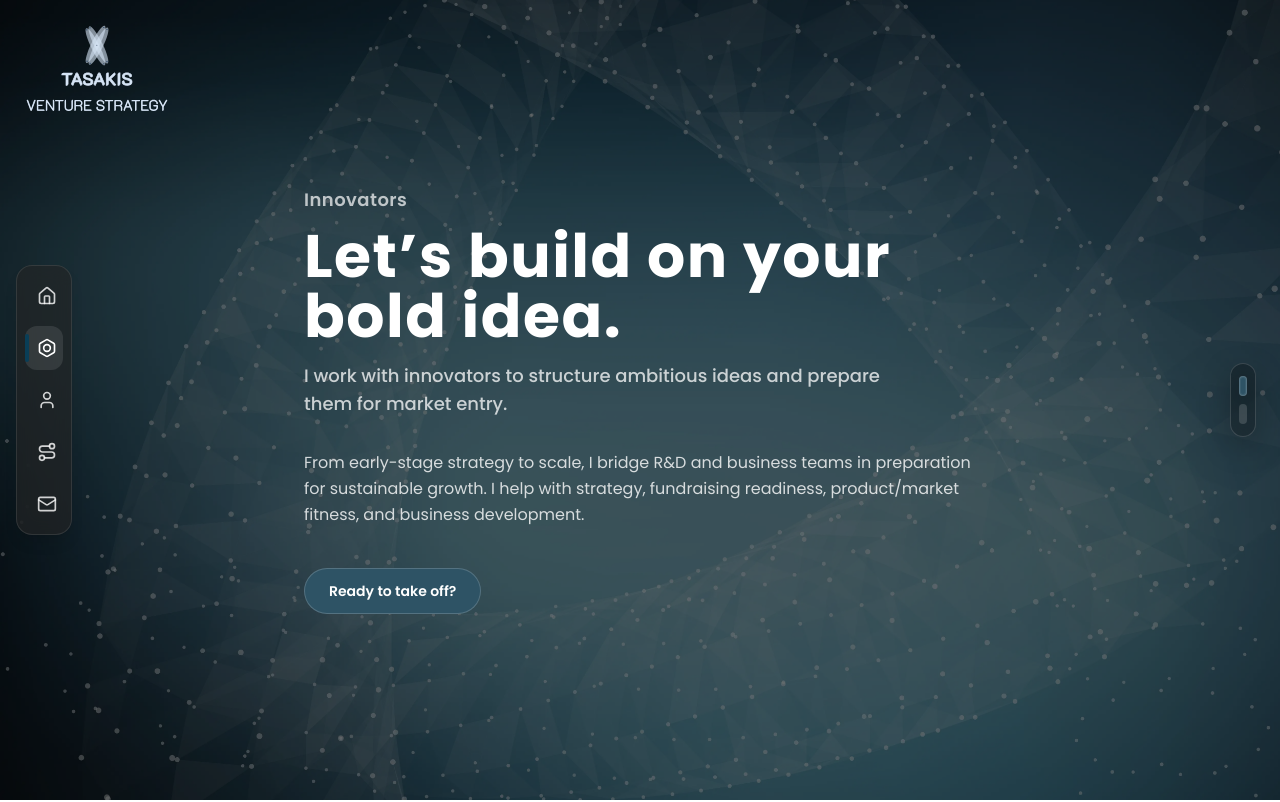
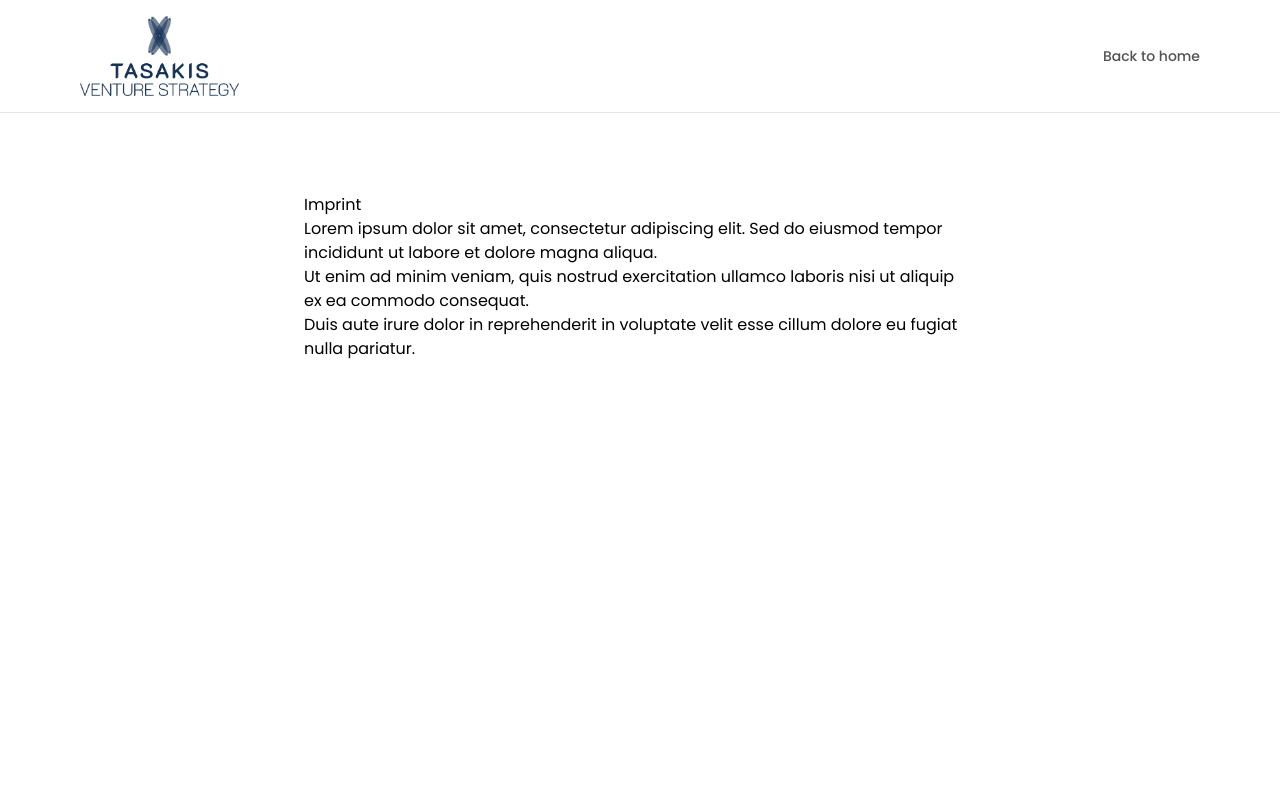
Before and after one commit to rtasakis/rtasakis.github.io, a React (Vite) app: page /imprint in a window 1280 px wide. Shown: the top 802 px of the page. Built offline with nearby package versions, Linux system fonts and the light colour scheme; a web font is replaced by a local one.

Commit message:
Footer route

```diff
--- a/package.json
+++ b/package.json
@@ -15,7 +15,8 @@
     "gsap": "^3.14.2",
     "lucide-react": "^0.562.0",
     "react": "^19.2.0",
-    "react-dom": "^19.2.0"
+    "react-dom": "^19.2.0",
+    "react-router-dom": "^7.13.0"
   },
   "devDependencies": {
     "@eslint/js": "^9.39.1",
--- a/src/App.tsx
+++ b/src/App.tsx
@@ -1,35 +1,62 @@
+import { Routes, Route } from "react-router-dom";
+
 import Layout from "@/components/layout/Layout";
 import Section from "@/components/layout/Section";
+import LegalLayout from "@/components/layout/LegalLayout";
 
-import Home from "./components/sections/home/Home";
-import Services from "./components/sections/services/Services";
-import About from "./components/sections/about/About";
-import Journey from "./components/sections/journey/Journey";
-import Contact from "./components/sections/contact/Contact";
+import Home from "@/components/sections/home/Home";
+import Services from "@/components/sections/services/Services";
+import About from "@/components/sections/about/About";
+import Journey from "@/components/sections/journey/Journey";
+import Contact from "@/components/sections/contact/Contact";
 
-export default function App() {
+import ImprintPage from "@/components/ImprintPage";
+import PrivacyPolicyPage from "@/components/PrivacyPolicyPage";
+
+function HomePage() {
   return (
     <Layout>
-      {/* Full screen Home */}
       <Section id="home">
         <Home />
       </Section>
-
       <Section id="services">
         <Services />
       </Section>
-
       <Section id="about">
         <About />
       </Section>
-
       <Section id="journey">
         <Journey />
       </Section>
-
       <Section id="contact">
         <Contact />
       </Section>
     </Layout>
   );
 }
+
+export default function App() {
+  return (
+    <Routes>
+      <Route path="/" element={<HomePage />} />
+
+      <Route
+        path="/imprint"
+        element={
+          <LegalLayout>
+            <ImprintPage />
+          </LegalLayout>
+        }
+      />
+
+      <Route
+        path="/privacy-policy"
+        element={
+          <LegalLayout>
+            <PrivacyPolicyPage />
+          </LegalLayout>
+        }
+      />
+    </Routes>
+  );
+}
--- /dev/null
+++ b/src/components/ImprintPage.tsx
@@ -0,0 +1,22 @@
+export default function ImprintPage() {
+  return (
+    <div style={{ padding: "2rem", maxWidth: 800 }}>
+      <h1>Imprint</h1>
+
+      <p>
+        Lorem ipsum dolor sit amet, consectetur adipiscing elit. Sed do eiusmod
+        tempor incididunt ut labore et dolore magna aliqua.
+      </p>
+
+      <p>
+        Ut enim ad minim veniam, quis nostrud exercitation ullamco laboris nisi
+        ut aliquip ex ea commodo consequat.
+      </p>
+
+      <p>
+        Duis aute irure dolor in reprehenderit in voluptate velit esse cillum
+        dolore eu fugiat nulla pariatur.
+      </p>
+    </div>
+  );
+}
--- /dev/null
+++ b/src/components/PrivacyPolicyPage.tsx
@@ -0,0 +1,22 @@
+export default function PrivacyPolicyPage() {
+  return (
+    <div style={{ padding: "2rem", maxWidth: 800 }}>
+      <h1>Privacy Policy</h1>
+
+      <p>
+        Lorem ipsum dolor sit amet, consectetur adipiscing elit. Sed do eiusmod
+        tempor incididunt ut labore et dolore magna aliqua.
+      </p>
+
+      <p>
+        Ut enim ad minim veniam, quis nostrud exercitation ullamco laboris nisi
+        ut aliquip ex ea commodo consequat.
+      </p>
+
+      <p>
+        Duis aute irure dolor in reprehenderit in voluptate velit esse cillum
+        dolore eu fugiat nulla pariatur.
+      </p>
+    </div>
+  );
+}
--- /dev/null
+++ b/src/components/ScrollToTop.tsx
@@ -0,0 +1,12 @@
+import { useEffect } from "react";
+import { useLocation } from "react-router-dom";
+
+export default function ScrollToTop() {
+  const { pathname } = useLocation();
+
+  useEffect(() => {
+    window.scrollTo({ top: 0 });
+  }, [pathname]);
+
+  return null;
+}
--- a/src/components/layout/Footer.tsx
+++ b/src/components/layout/Footer.tsx
@@ -1,3 +1,4 @@
+import { Link } from "react-router-dom";
 import footer from "@/data/footer.json";
 
 type FooterLink = { label: string; href: string };
@@ -12,15 +13,18 @@ export default function Footer() {
   const data = footer as FooterData;
   const year = new Date().getFullYear();
 
+  const links = data.links ?? [];
+
+  // only legal links on the RIGHT
+  const legalLinks = links.filter((l) =>
+    ["/privacy", "/impressum", "/privacy-policy", "/imprint"].includes(l.href),
+  );
+
   return (
     <footer className="app-footer">
       <div className="app-footer__inner">
+        {/* LEFT: credit only */}
         <div className="app-footer__left">
-          <p className="app-footer__meta">
-            © {year} {data.brand}
-            {data.rights ? `. ${data.rights}` : "."}
-          </p>
-
           {data.credit?.name && (
             <p className="app-footer__credit">
               {data.credit.label ?? "Designed & built by"}{" "}
@@ -39,6 +43,23 @@ export default function Footer() {
             </p>
           )}
         </div>
+
+        {/* CENTER: copyright */}
+        <div className="app-footer__center">
+          <p className="app-footer__meta">
+            © {year} {data.brand}
+            {data.rights ? `. ${data.rights}` : "."}
+          </p>
+        </div>
+
+        {/* RIGHT: legal links */}
+        <nav className="app-footer__right" aria-label="Legal">
+          {legalLinks.map((l) => (
+            <Link key={l.href} className="app-footer__legalLink" to={l.href}>
+              {l.label}
+            </Link>
+          ))}
+        </nav>
       </div>
     </footer>
   );
--- /dev/null
+++ b/src/components/layout/LegalLayout.tsx
@@ -0,0 +1,44 @@
+import { Link } from "react-router-dom";
+import logo from "@/assets/images/logo-dark.webp";
+
+export default function LegalLayout({
+  children,
+}: {
+  children: React.ReactNode;
+}) {
+  const goTop = () => {
+    window.scrollTo({ top: 0, behavior: "smooth" });
+  };
+
+  return (
+    <div className="min-h-screen">
+      {/* HEADER */}
+      <header className="border-b border-black/10">
+        <div className="mx-auto max-w-6xl px-4 py-4 flex items-center justify-between">
+          {/* LOGO */}
+          <Link to="/" onClick={goTop} className="inline-flex items-center">
+            <img
+              src={logo}
+              alt="Tasakis Venture Strategy"
+              className="h-20 w-auto"
+            />
+          </Link>
+
+          {/* BACK TO HOME */}
+          <Link
+            to="/"
+            onClick={goTop}
+            className="text-sm font-medium text-neutral-600 hover:text-neutral-900 transition"
+          >
+            Back to home
+          </Link>
+        </div>
+      </header>
+
+      {/* CONTENT */}
+      <main>
+        <div className="mx-auto max-w-3xl px-4 py-12">{children}</div>
+      </main>
+    </div>
+  );
+}
--- a/src/data/footer.json
+++ b/src/data/footer.json
@@ -8,7 +8,7 @@
   },
   "links": [
     { "label": "LinkedIn", "href": "https://www.linkedin.com/" },
-    { "label": "Privacy", "href": "/privacy" },
-    { "label": "Impressum", "href": "/impressum" }
+    { "label": "Imprint", "href": "/imprint" },
+    { "label": "Privacy", "href": "/privacy-policy" }
   ]
 }
--- a/src/main.tsx
+++ b/src/main.tsx
@@ -1,8 +1,11 @@
 import { StrictMode, useState } from "react";
 import { createRoot } from "react-dom/client";
+import { BrowserRouter } from "react-router-dom";
+
 import "./styles/input.css";
 import App from "./App";
 import SvgLogoMotionIntro from "./components/playground/SvgLogoMotionIntro";
+import ScrollToTop from "./components/ScrollToTop";
 
 function Root() {
   const [showIntro, setShowIntro] = useState(true);
@@ -24,6 +27,9 @@ function Root() {
 
 createRoot(document.getElementById("root")!).render(
   <StrictMode>
-    <Root />
+    <BrowserRouter>
+      <ScrollToTop />
+      <Root />
+    </BrowserRouter>
   </StrictMode>,
 );
--- a/src/styles/input.css
+++ b/src/styles/input.css
@@ -682,11 +682,30 @@
 
 .app-footer__inner {
   @apply mx-auto max-w-6xl px-4 py-6;
-  @apply flex flex-col items-center justify-center text-center;
+
+  /* mobile: stack */
+  @apply flex flex-col items-center gap-3 text-center;
+
+  /* desktop: 3 columns */
+  @apply sm:grid sm:grid-cols-3 sm:items-center sm:gap-4;
 }
 
 .app-footer__left {
-  @apply flex flex-col items-center gap-2;
+  @apply flex justify-center sm:justify-start;
+}
+
+.app-footer__center {
+  @apply flex justify-center;
+}
+
+.app-footer__right {
+  @apply flex justify-center gap-5 whitespace-nowrap;
+  @apply sm:justify-end;
+}
+
+/* Main line slightly bigger */
+.app-footer__meta {
+  @apply text-sm text-white/80;
 }
 
 /* Smaller + more subtle */
@@ -694,12 +713,7 @@
   @apply text-xs text-white/55;
 }
 
-/* Main line slightly bigger */
-.app-footer__meta {
-  @apply text-sm text-white/80;
-}
-
-/* link = primary 500 */
+/* Default link (credit link) */
 .app-footer__link {
   color: #287188; /* primary.500 */
   text-decoration: underline;
@@ -714,3 +728,14 @@
   color: #1a5669; /* primary.600 */
   text-decoration-color: rgba(40, 113, 136, 0.7);
 }
+
+/* Legal links: light + NO underline */
+.app-footer__legalLink {
+  @apply text-sm text-white/70 transition;
+  text-decoration: none;
+}
+
+.app-footer__legalLink:hover {
+  @apply text-white;
+  text-decoration: none;
+}
```
Also changed, not shown: 1 other file (tests, documents, lock files or other folders).
